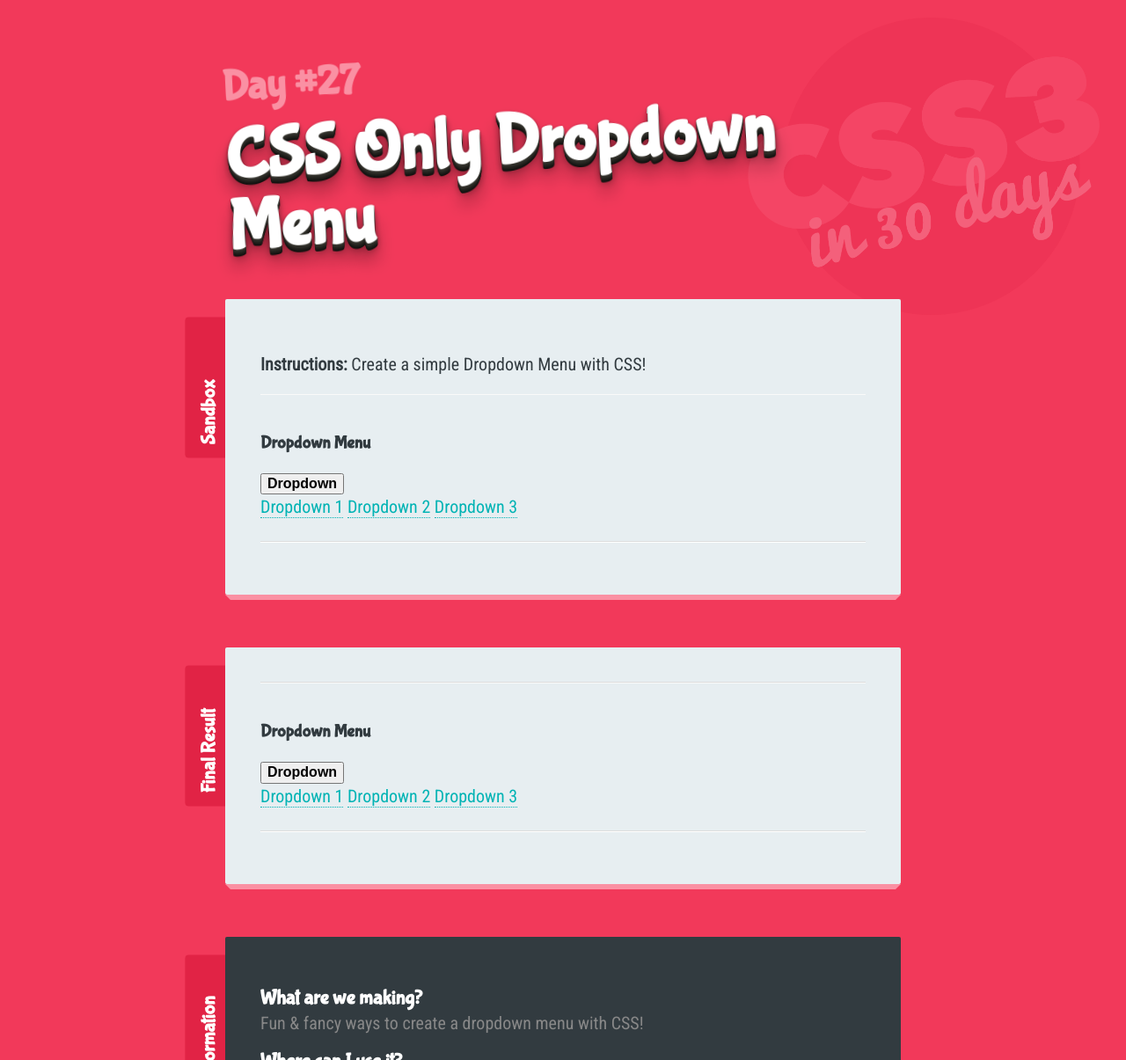
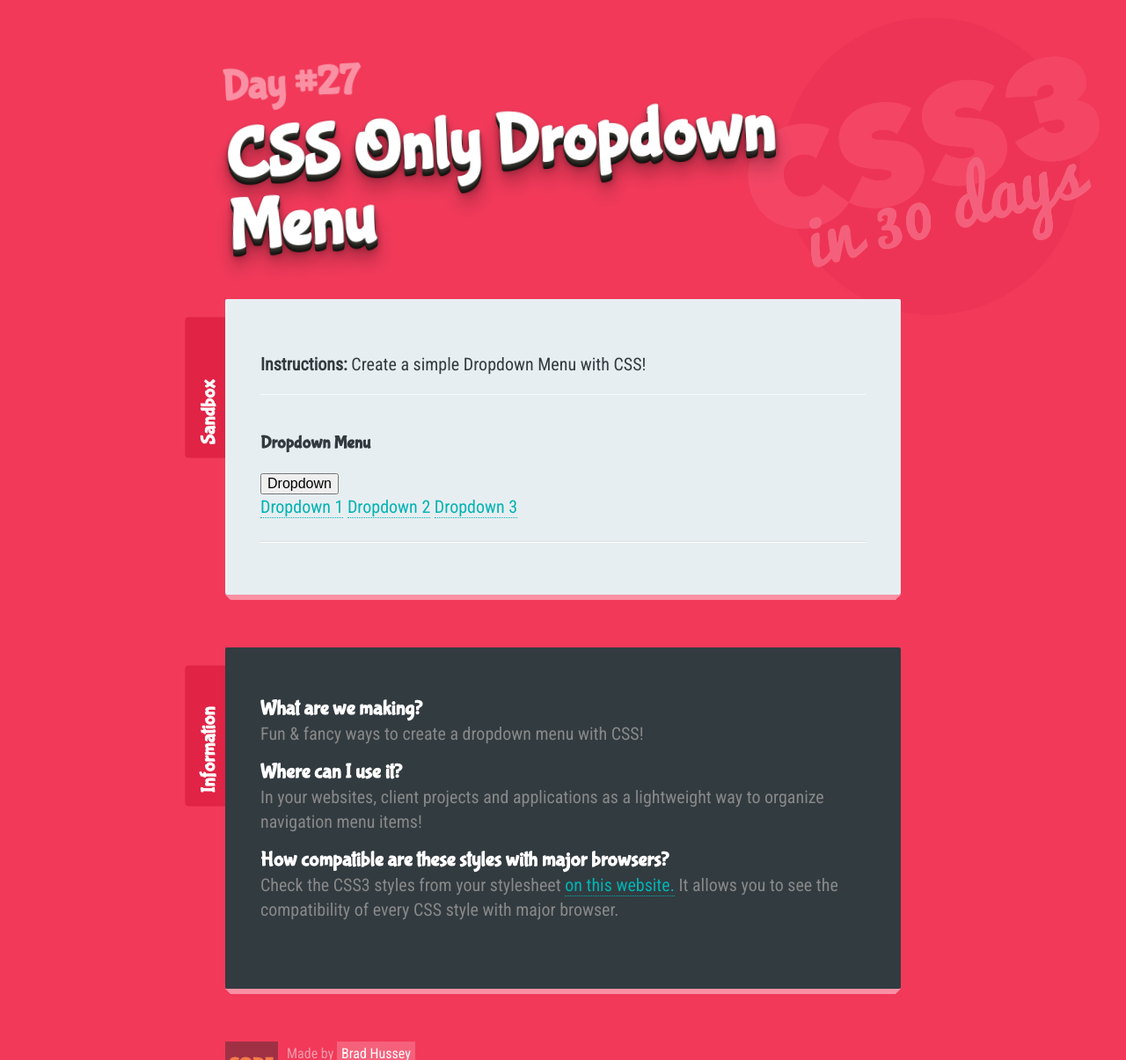
Before and after one commit to mc4rol9/CSS3-Challenge, a plain HTML site: page 27-Dropdown Menu/index.html in a window 1280 px wide. Shown: the top 1205 px of the page at 88% size. Drawn offline with Linux system fonts and the light colour scheme; files that its build step writes are made by us from their sources; a web font is replaced by a local one.

Commit message:
initial commit

```diff
--- a/27-Dropdown Menu/index.html
+++ b/27-Dropdown Menu/index.html
@@ -9,9 +9,6 @@
 
     <!-- PROJECT THEME CSS -->
     <link rel="stylesheet" href="../_theme-styles/theme.css">
-
-    <!-- FINAL PROJECT CSS (use for reference) -->
-    <link rel="stylesheet" href="final.css">
 
     <!-- SANDBOX CSS (this is your file!) -->
     <link rel="stylesheet" href="sandbox.css">
@@ -44,27 +41,6 @@
         </section>
 
       </div>
-    </div>
-
-    <div class="final-result">
-        <h2>Final Result <small>Use this for reference!</small></h2>
-        <div class="content">
-
-          <section>
-
-            <h4>Dropdown Menu</h4>
-            <div class="final__dropdown">
-              <button class="final__dropdown__hover">Dropdown</button>
-              <div class="final__dropdown__menu">
-                <a href="#">Dropdown 1</a>
-                <a href="#">Dropdown 2</a>
-                <a href="#">Dropdown 3</a>
-              </div>
-            </div>
-
-          </section>
-
-        </div>
     </div>
 
     <div class="info">
```
